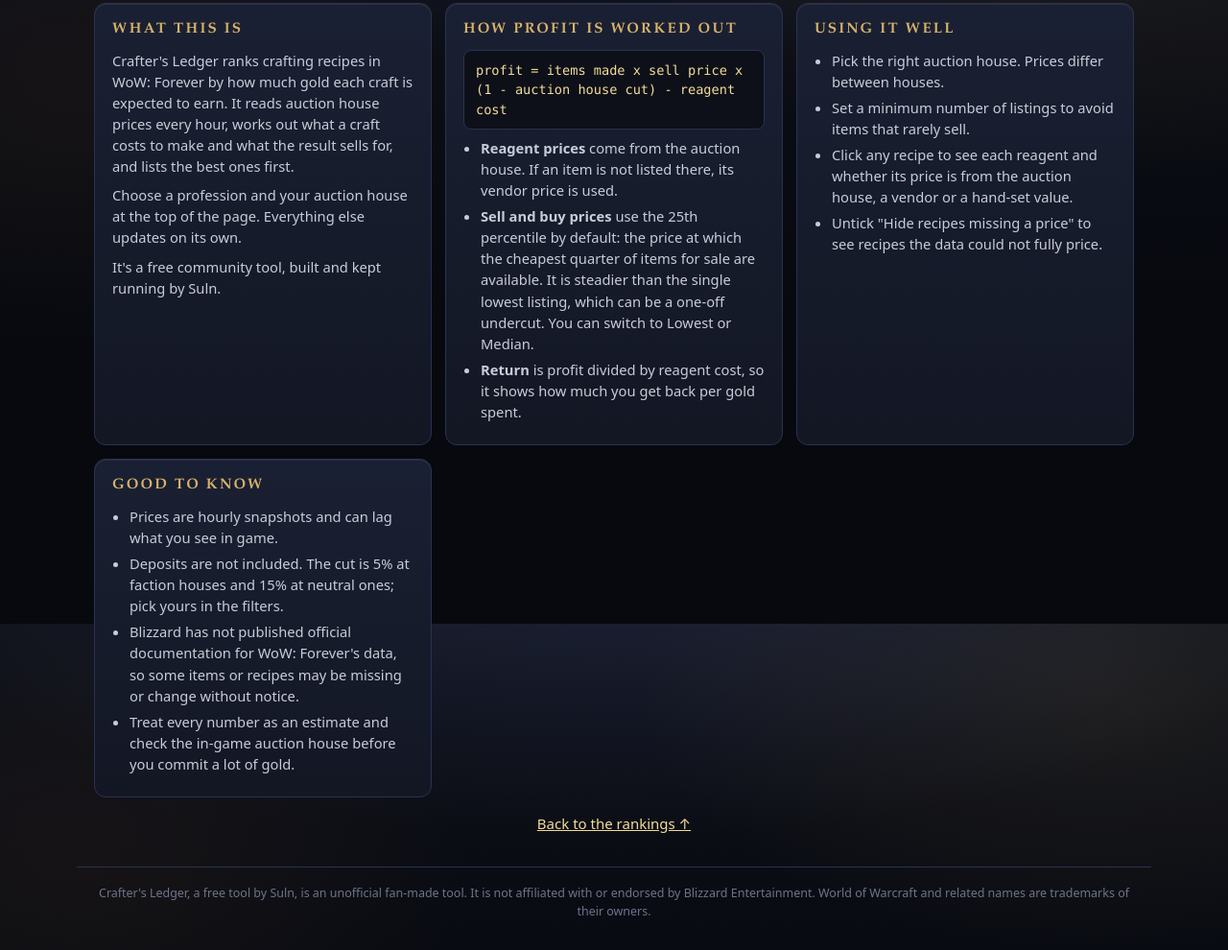
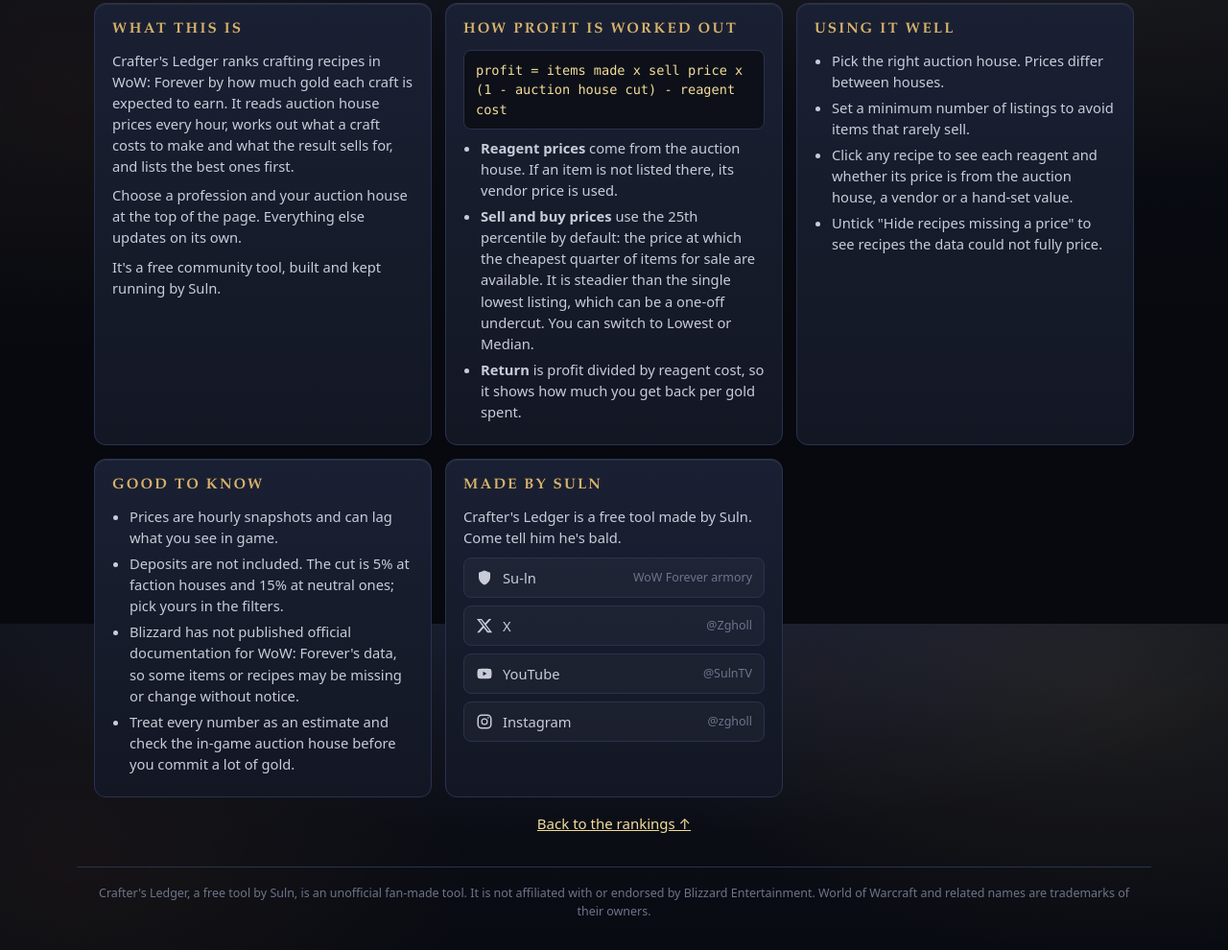
Before and after one commit to ZGHoll/Margin, a plain HTML site: page site/index.html in a window 1280 px wide. Shown: the part 950-1940 px from the top of the page at 96% size. Drawn offline with Linux system fonts and the light colour scheme; no server answers.

Commit message:
Add files via upload

```diff
--- a/site/index.html
+++ b/site/index.html
@@ -253,6 +253,11 @@
   .about-grid p { margin: 0 0 8px; }
   .about-grid ul { margin: 0; padding-left: 18px; }
   .about-grid li { margin-bottom: 5px; }
+  .socials { display: flex; flex-direction: column; gap: 8px; margin-top: 10px; }
+  .social { display: flex; align-items: center; gap: 10px; padding: 9px 12px; border: 1px solid var(--line); border-radius: 8px; background: rgba(255,255,255,.03); color: var(--body2); text-decoration: none; font-size: .92rem; transition: border-color .15s, color .15s, background .15s; }
+  .social:hover, .social:focus-visible { border-color: var(--gold-hi); color: var(--gold-hi); background: rgba(255,255,255,.06); }
+  .social svg { width: 18px; height: 18px; flex: none; fill: currentColor; }
+  .social small { margin-left: auto; color: var(--faint); font-size: .78rem; }
   code.eq { display: block; background: var(--bg1); border: 1px solid var(--line); border-radius: 8px; padding: 10px 12px; color: var(--gold-hi); font: 0.85rem/1.5 ui-monospace, SFMono-Regular, Menlo, Consolas, monospace; margin: 8px 0; white-space: normal; }
   footer { margin: 34px 0 30px; text-align: center; color: var(--faint); font-size: 0.78rem; }
   footer .wrap { border-top: 1px solid var(--line); padding-top: 18px; }
@@ -487,6 +492,16 @@
           <li>Treat every number as an estimate and check the in-game auction house before you commit a lot of gold.</li>
         </ul>
       </div>
+      <div class="panel">
+        <h2>Made by Suln</h2>
+        <p>Crafter's Ledger is a free tool made by Suln. Come tell him he's bald.</p>
+        <div class="socials">
+          <a class="social" href="https://worldofwarcraft.blizzard.com/en-us/forever/us/armory/character/su-ln" target="_blank" rel="noopener noreferrer"><svg viewBox="0 0 24 24" aria-hidden="true"><path d="M12 2 4 5v6c0 5 3.400 9.300 8 11 4.600-1.700 8-6 8-11V5z"/></svg><span>Su-ln</span><small>WoW Forever armory</small></a>
+          <a class="social" href="https://x.com/Zgholl" target="_blank" rel="noopener noreferrer"><svg viewBox="0 0 24 24" aria-hidden="true"><path d="M18.2 2.5h3.3l-7.2 8.3 8.5 10.7h-6.7l-5.2-6.6-5.9 6.6H1.7l7.7-8.8L1.3 2.5h6.8l4.7 6.1zm-1.2 16.9h1.8L7.1 4.4H5.2z"/></svg><span>X</span><small>@Zgholl</small></a>
+          <a class="social" href="https://www.youtube.com/@SulnTV" target="_blank" rel="noopener noreferrer"><svg viewBox="0 0 24 24" aria-hidden="true"><path d="M21.6 7.2a2.5 2.5 0 0 0-1.800-1.800C18.200 5 12 5 12 5s-6.200 0-7.800.4A2.500 2.500 0 0 0 2.400 7.200C2 8.800 2 12 2 12s0 3.200.4 4.800a2.500 2.500 0 0 0 1.800 1.800C5.800 19 12 19 12 19s6.200 0 7.800-.4a2.500 2.500 0 0 0 1.800-1.800C22 15.200 22 12 22 12s0-3.200-.4-4.800zM10 15V9l5.200 3z"/></svg><span>YouTube</span><small>@SulnTV</small></a>
+          <a class="social" href="https://www.instagram.com/zgholl/" target="_blank" rel="noopener noreferrer"><svg viewBox="0 0 24 24" aria-hidden="true"><path d="M12 7.3A4.7 4.7 0 1 0 12 16.7 4.7 4.7 0 0 0 12 7.3zm0 7.7a3 3 0 1 1 0-6 3 3 0 0 1 0 6zM17.2 5.5a1.1 1.1 0 1 0 0 2.200 1.100 1.100 0 0 0 0-2.200z"/><path d="M16 2H8a6 6 0 0 0-6 6v8a6 6 0 0 0 6 6h8a6 6 0 0 0 6-6V8a6 6 0 0 0-6-6zm4 14a4 4 0 0 1-4 4H8a4 4 0 0 1-4-4V8a4 4 0 0 1 4-4h8a4 4 0 0 1 4 4z"/></svg><span>Instagram</span><small>@zgholl</small></a>
+        </div>
+      </div>
     </div>
     <p style="text-align:center;margin-top:16px"><a href="#top">Back to the rankings &uarr;</a></p>
   </section>
```
